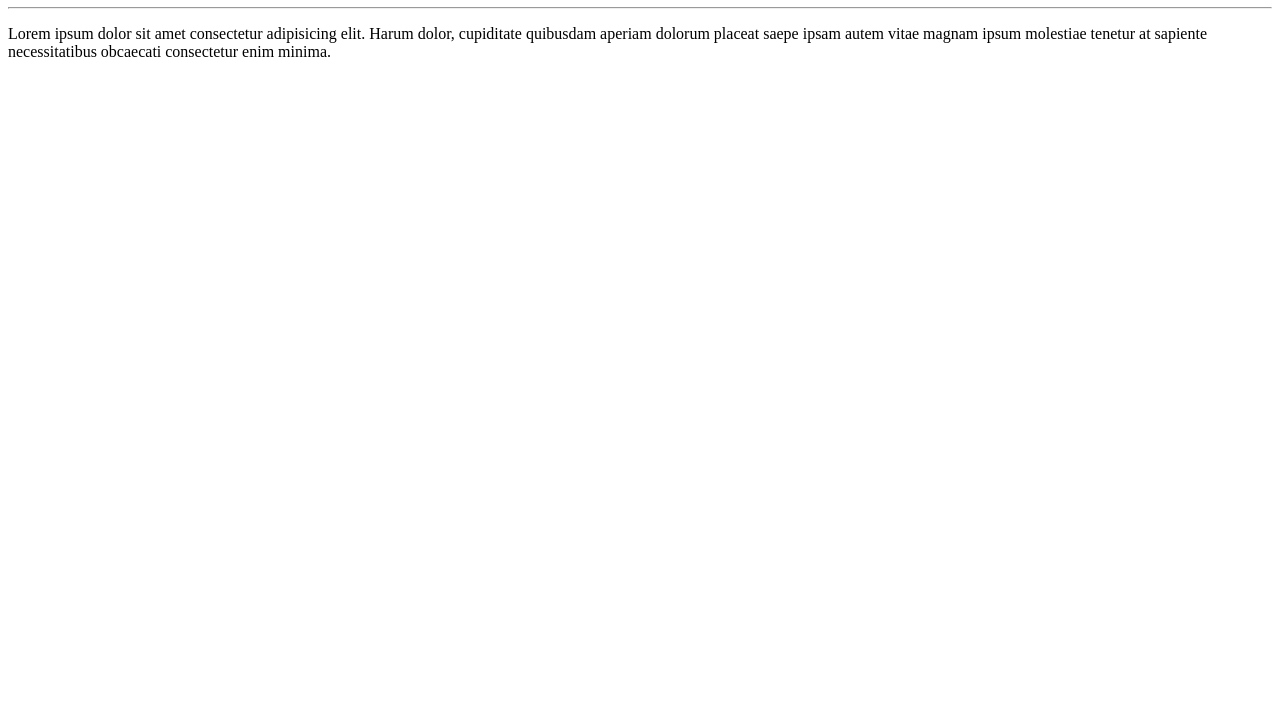
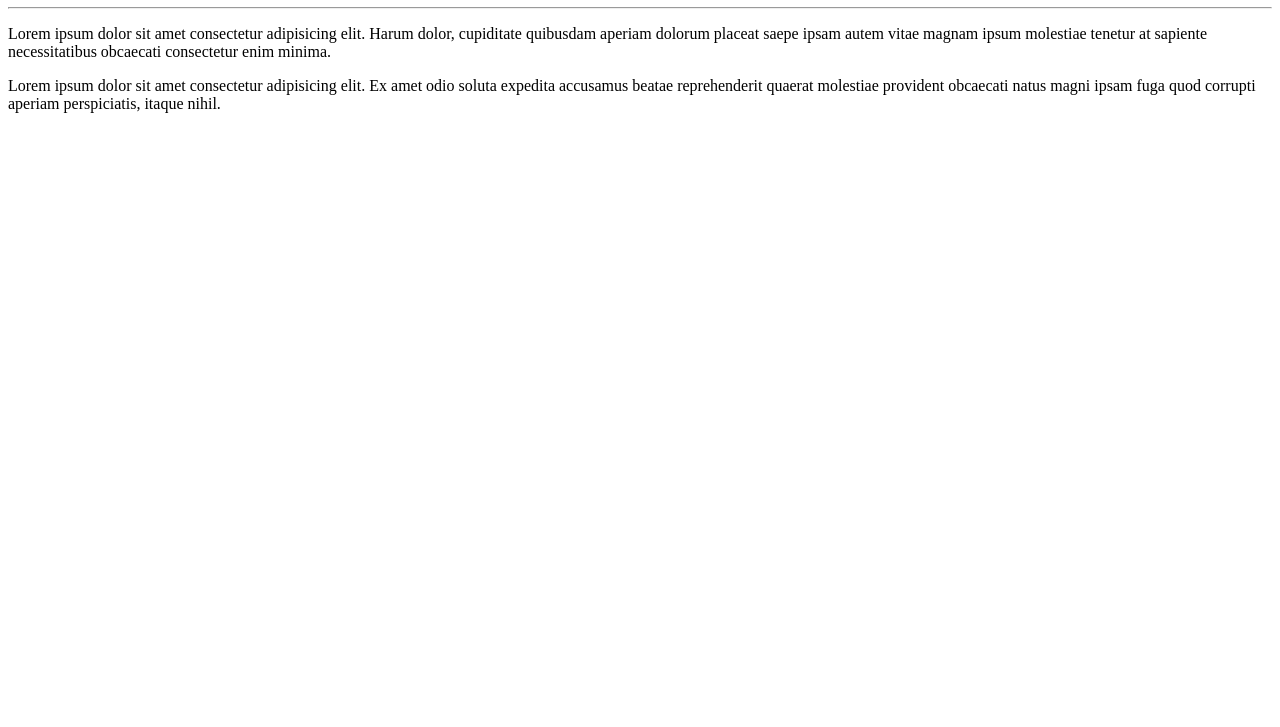
Before and after one commit to alexsandromaximiano/Ola-Mundo, a plain HTML site: page site-exemplo/index.html in a window 1280 px wide. Shown: the part 73-800 px from the top of the page. Drawn offline with Linux system fonts and the light colour scheme.

Commit message:
Criei mais um paragrafo

```diff
--- a/site-exemplo/index.html
+++ b/site-exemplo/index.html
@@ -10,5 +10,6 @@
     <h1>Olá, mundo!</h1>
     <hr>
     <p>Lorem ipsum dolor sit amet consectetur adipisicing elit. Harum dolor, cupiditate quibusdam aperiam dolorum placeat saepe ipsam autem vitae magnam ipsum molestiae tenetur at sapiente necessitatibus obcaecati consectetur enim minima.</p>
+    <p>Lorem ipsum dolor sit amet consectetur adipisicing elit. Ex amet odio soluta expedita accusamus beatae reprehenderit quaerat molestiae provident obcaecati natus magni ipsam fuga quod corrupti aperiam perspiciatis, itaque nihil.</p>
 </body>
 </html>
```
